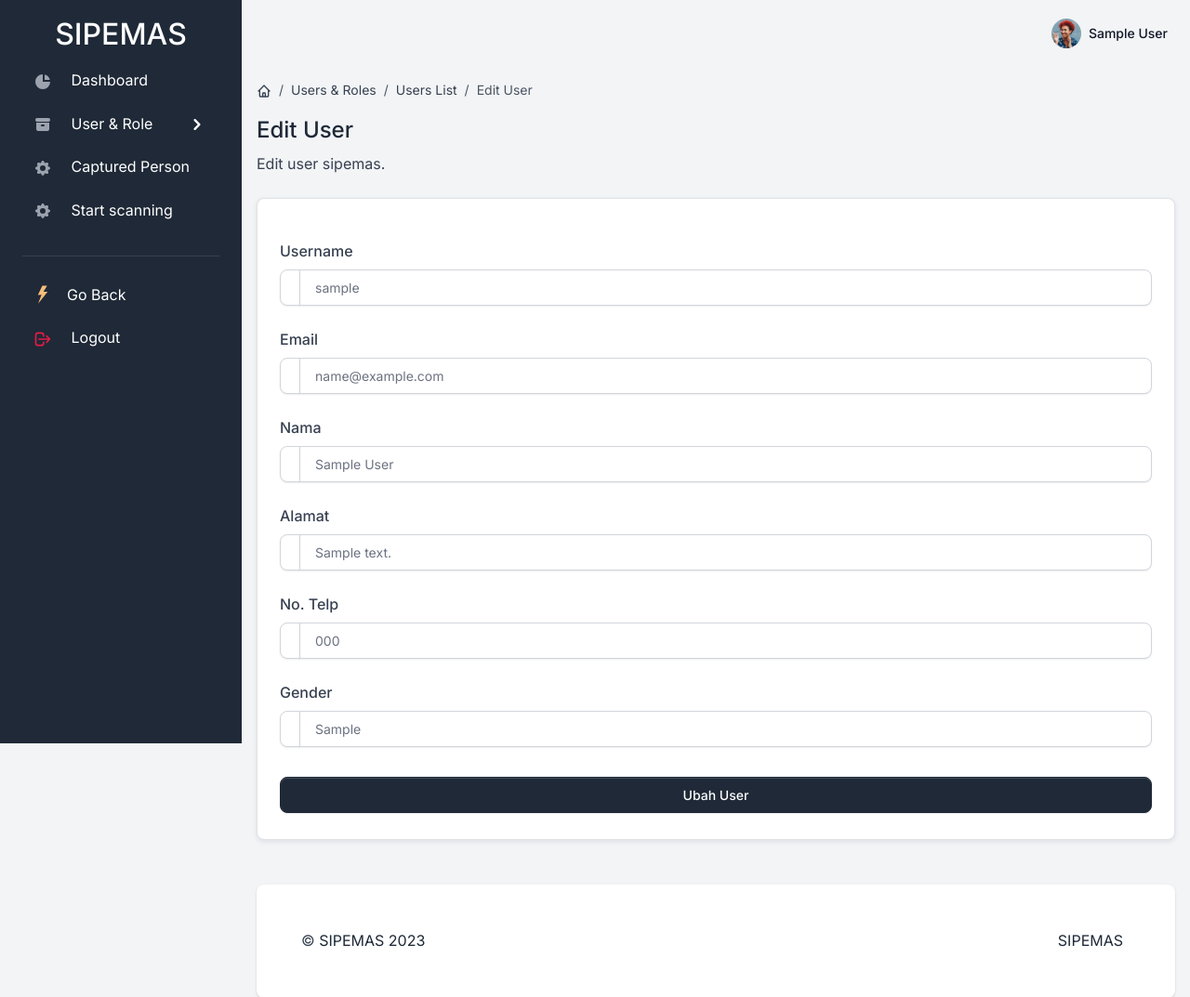
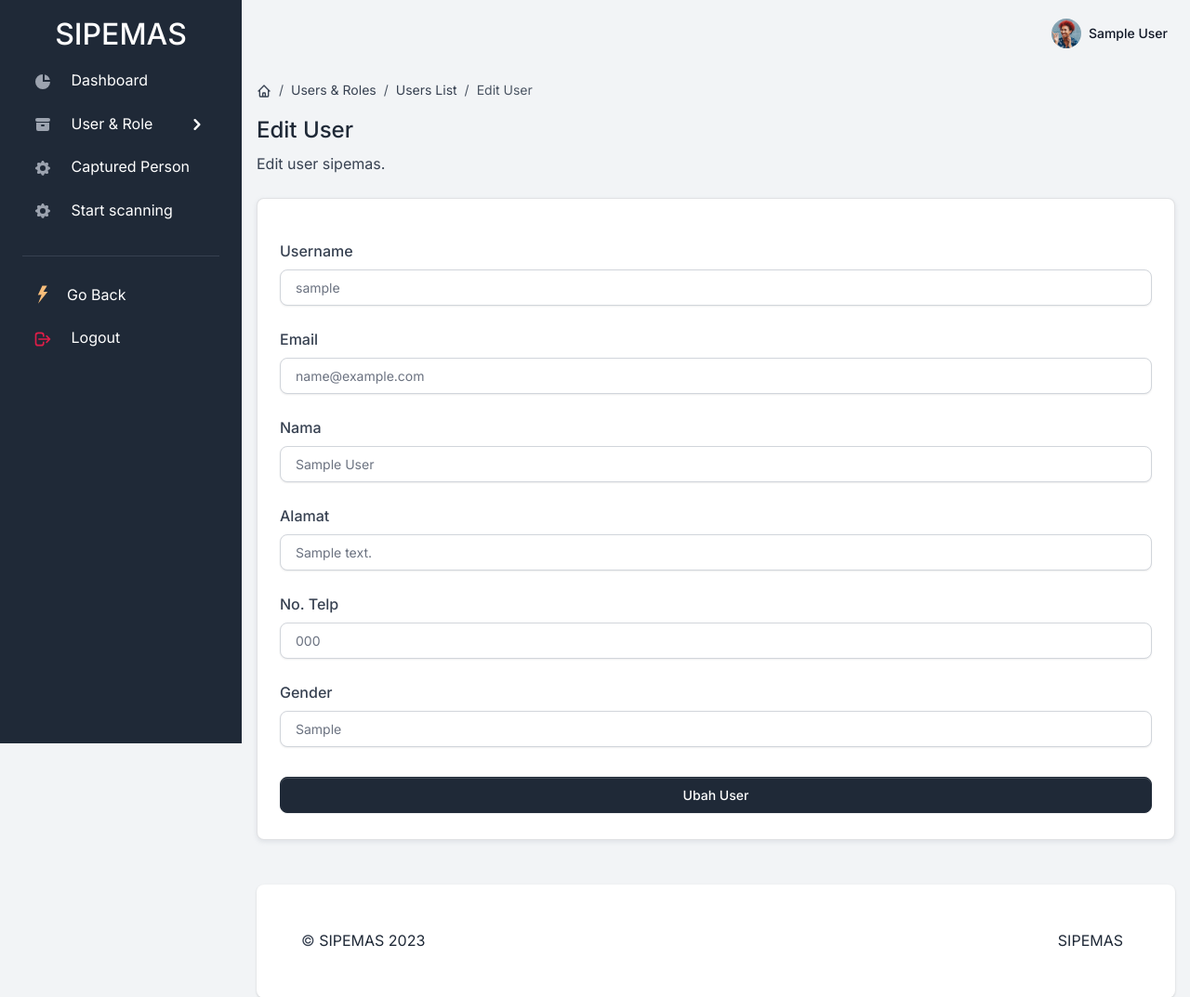
Before and after one commit to RemahBiskuit/SIPEMAS, a Flask app: page /edit_user/1 in a window 1280 px wide. Shown: the top 1073 px of the page at 93% size. Run offline with Flask 3, Linux system fonts and the light colour scheme; a user stored in the database is signed in; tables that the repository leaves empty hold one stand-in row (values such as "Sample post"); parts of the project's set-up code (start-up, migrations or seed data) failed here and were passed over; some libraries are stand-ins or nearby versions.

Commit message:
Update edit-user.html

```diff
--- a/app/templates/home/edit-user.html
+++ b/app/templates/home/edit-user.html
@@ -46,9 +46,9 @@
                             <div class="form-group mb-4">
                                 <label for="username">Username</label>
                                 <div class="input-group">
-                                    <span class="input-group-text" id="basic-addon1">
+                                    <!-- <span class="input-group-text" id="basic-addon1">
                                         <span class="fas fa-user-circle"></span>
-                                    </span>
+                                    </span> -->
                                     {{ form.username(value=userUpdate.username, class="form-control") }}
                                 </div>
                             </div>
@@ -56,9 +56,9 @@
                             <div class="form-group mb-4">
                                 <label for="email">Email</label>
                                 <div class="input-group">
-                                    <span class="input-group-text" id="basic-addon1">
+                                    <!-- <span class="input-group-text" id="basic-addon1">
                                         <span class="fas fa-user-circle"></span>
-                                    </span>
+                                    </span> -->
                                     {{ form.email(value=userUpdate.email, class="form-control") }}
                                 </div>
                             </div>
@@ -66,9 +66,9 @@
                             <div class="form-group mb-4">
                                 <label for="nama">Nama</label>
                                 <div class="input-group">
-                                    <span class="input-group-text" id="basic-addon1">
+                                    <!-- <span class="input-group-text" id="basic-addon1">
                                         <span class="fas fa-user-circle"></span>
-                                    </span>
+                                    </span> -->
                                     {{ form.nama(value=userUpdate.nama, class="form-control") }}
                                 </div>
                             </div>
@@ -76,9 +76,9 @@
                             <div class="form-group mb-4">
                                 <label for="alamat">Alamat</label>
                                 <div class="input-group">
-                                    <span class="input-group-text" id="basic-addon1">
+                                    <!-- <span class="input-group-text" id="basic-addon1">
                                         <span class="fas fa-user-circle"></span>
-                                    </span>
+                                    </span> -->
                                     {{ form.alamat(value=userUpdate.alamat, class="form-control") }}
                                 </div>
                             </div>
@@ -86,9 +86,9 @@
                             <div class="form-group mb-4">
                                 <label for="notelp">No. Telp</label>
                                 <div class="input-group">
-                                    <span class="input-group-text" id="basic-addon1">
+                                    <!-- <span class="input-group-text" id="basic-addon1">
                                         <span class="fas fa-user-circle"></span>
-                                    </span>
+                                    </span> -->
                                     {{ form.notelp(value=userUpdate.notelp, class="form-control") }}
                                 </div>
                             </div>
@@ -96,9 +96,9 @@
                             <div class="form-group mb-4">
                                 <label for="gender">Gender</label>
                                 <div class="input-group">
-                                    <span class="input-group-text" id="basic-addon1">
+                                    <!-- <span class="input-group-text" id="basic-addon1">
                                         <span class="fas fa-user-circle"></span>
-                                    </span>
+                                    </span> -->
                                     {{ form.gender(value=userUpdate.gender, class="form-control") }}
                                 </div>
                             </div>
```
